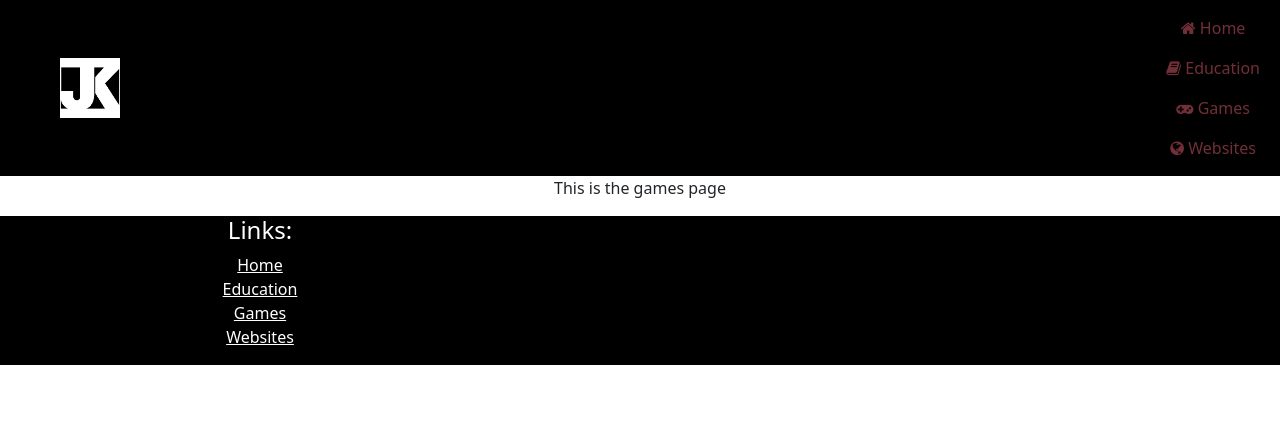
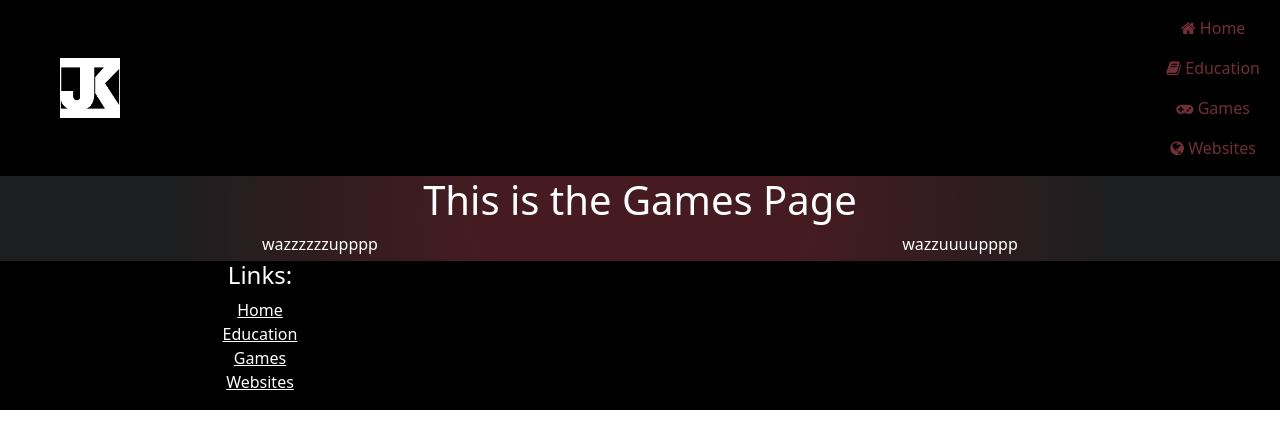
Before and after one commit to Jayden-58/simple-page, a React (Create React App) app in the folder portfolio/: page /games in a window 1280 px wide. Shown: the top 448 px of the page. Built offline with nearby package versions, Linux system fonts and the light colour scheme.

Commit message:
some more changes

```diff
--- a/portfolio/src/App.css
+++ b/portfolio/src/App.css
@@ -36,3 +36,5 @@
     transform: rotate(360deg);
   }
 }
+
+@import url('https://fonts.googleapis.com/css2?family=Source+Code+Pro:wght@200&display=swap');
--- a/portfolio/src/pages/EducationPage.js
+++ b/portfolio/src/pages/EducationPage.js
@@ -1,9 +1,21 @@
-import {Container} from 'reactstrap';
+import {Container, Row, Col} from 'reactstrap';
 
 const EducationPage = () => {
     return(
-        <Container>
-            <p>This is the education page</p>
+        <Container fluid style={{background: 'radial-gradient(circle, rgba(69,27,33,1) 25%, rgba(28,30,31,1) 75%)'}}>
+            <Row>
+                <Col className='col-12'>
+                    <h1 style={{marginTop: 0, color: 'white'}}>This is the Education Page</h1>
+                </Col>
+            </Row>
+            <Row>
+                <Col className='md-6' >
+                    <p style = {{marginBottom: 0, paddingBottom: 5, color: 'white'}}>wazzzzzzupppp</p>
+                </Col>
+                <Col className='md-6' >
+                    <p style = {{marginBottom: 0, paddingBottom: 5, color: 'white'}}>wazzuuuupppp</p>
+                </Col>
+            </Row>
         </Container>
     )
 };
--- a/portfolio/src/pages/GamesPage.js
+++ b/portfolio/src/pages/GamesPage.js
@@ -1,9 +1,21 @@
-import {Container} from 'reactstrap';
+import {Container, Row, Col} from 'reactstrap';
 
 const GamesPage = () => {
     return(
-        <Container>
-            <p>This is the games page</p>
+        <Container fluid style={{background: 'radial-gradient(circle, rgba(69,27,33,1) 25%, rgba(28,30,31,1) 75%)'}}>
+            <Row>
+                <Col className='col-12'>
+                    <h1 style={{marginTop: 0, color: 'white'}}>This is the Games Page</h1>
+                </Col>
+            </Row>
+            <Row>
+                <Col className='md-6' >
+                    <p style = {{marginBottom: 0, paddingBottom: 5, color: 'white'}}>wazzzzzzupppp</p>
+                </Col>
+                <Col className='md-6' >
+                    <p style = {{marginBottom: 0, paddingBottom: 5, color: 'white'}}>wazzuuuupppp</p>
+                </Col>
+            </Row>
         </Container>
     )
 };
--- a/portfolio/src/pages/HomePage.js
+++ b/portfolio/src/pages/HomePage.js
@@ -1,16 +1,16 @@
 import {Container, Row, Col} from 'reactstrap';
 import jaydenImage from '../app/assets/jayden_image.png';
-
+import '../App.css';
 const imgSize = {
-    maxWidth: 900
+    maxWidth: 400
 }
 
 const HomePage = () => {
     return(
-        <Container style={{background: 'radial-gradient(circle, rgba(69,27,33,1) 25%, rgba(28,30,31,1) 75%)'}}>
+        <Container fluid style={{background: 'radial-gradient(circle, rgba(69,27,33,1) 25%, rgba(28,30,31,1) 75%)'}}>
             <Row>
                 <Col>
-                    <h1 style={{marginTop: 0}}>This is the homepage</h1>
+                    <h1 style={{color: 'green',marginTop: 0,fontFamily: 'Source Code Pro'}}>Hello World!</h1>
                 </Col>
             </Row>
             <Row>
@@ -19,11 +19,19 @@ const HomePage = () => {
                 </Col>
             </Row>
             <Row>
-                <Col className='md-6' >
-                    <p style = {{marginBottom: 0, paddingBottom: 5}}>wazzuuuupppp</p>
+                <Col className='md-4 mt-1' >
+                    <h1 style = {{color: 'white', marginBottom: 0, paddingBottom: 5}}>My mission:</h1>
                 </Col>
-                <Col className='md-6' >
-                    <p style = {{marginBottom: 0, paddingBottom: 5}}>wazzuuuupppp</p>
+                <Col className='md-8 mt-2' >
+                    <p style = {{color: 'white', marginBottom: 0, paddingBottom: 5}}>blah blah blah blah blah blah blah blah blah blah blah blah blah blah blah blah blah blah blah blah blah blah blah blah blah blah blah blah</p>
+                </Col>
+            </Row>
+            <Row>
+                <Col className='md-4 mt-1' >
+                    <h1 style = {{color: 'white', marginBottom: 0, paddingBottom: 5}}>My mission:</h1>
+                </Col>
+                <Col className='md-8 mt-2' >
+                    <p style = {{color: 'white', marginBottom: 0, paddingBottom: 5}}>blah blah blah blah blah blah blah blah blah blah blah blah blah blah blah blah blah blah blah blah blah blah blah blah blah blah blah blah</p>
                 </Col>
             </Row>
         </Container>
--- a/portfolio/src/pages/WebsitesPage.js
+++ b/portfolio/src/pages/WebsitesPage.js
@@ -1,9 +1,21 @@
-import {Container} from 'reactstrap';
+import {Container, Row, Col} from 'reactstrap';
 
 const WebsitesPage = () => {
     return(
-        <Container>
-            <p>This is the websites page</p>
+        <Container fluid style={{background: 'radial-gradient(circle, rgba(69,27,33,1) 25%, rgba(28,30,31,1) 75%)'}}>
+            <Row>
+                <Col className='col-12'>
+                    <h1 style={{marginTop: 0, color: 'white'}}>This is the Websites Page</h1>
+                </Col>
+            </Row>
+            <Row>
+                <Col className='md-6' >
+                    <p style = {{marginBottom: 0, paddingBottom: 5, color: 'white'}}>wazzzzzzupppp</p>
+                </Col>
+                <Col className='md-6' >
+                    <p style = {{marginBottom: 0, paddingBottom: 5, color: 'white'}}>wazzuuuupppp</p>
+                </Col>
+            </Row>
         </Container>
     )
 };
```
